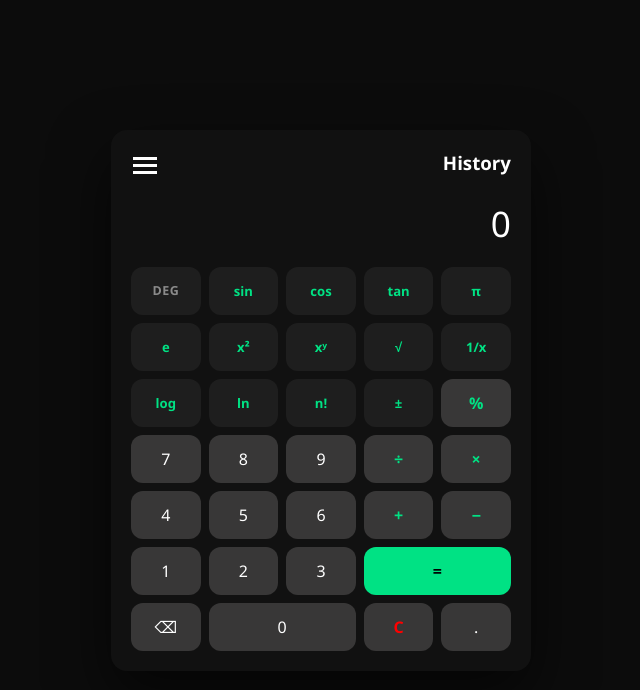
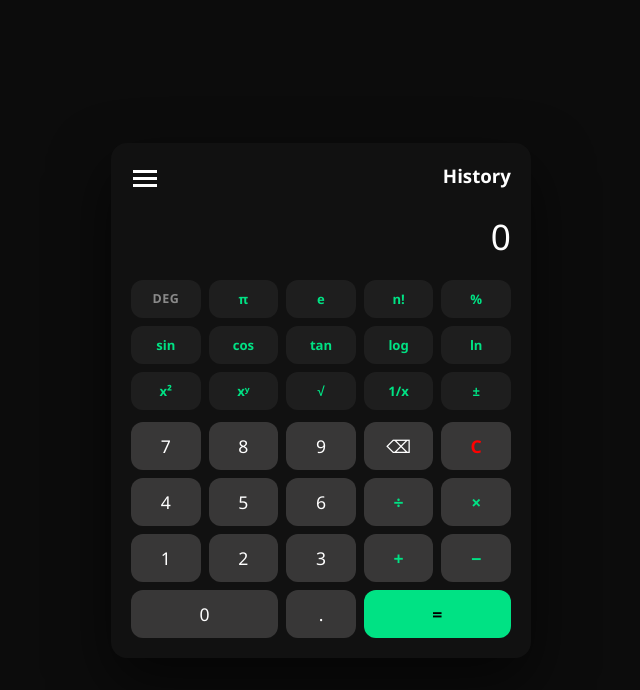
Before and after one commit to Kortzyy/CalculatorWeb-2024, a plain HTML site: page pages/scientific.html in a window 1280 px wide. Shown: the whole page, without its empty margins (319-959 px from the left). Drawn offline with Linux system fonts and the light colour scheme.

Commit message:
Update Scientific Calcu UI

```diff
--- a/assets/css/calculator.css
+++ b/assets/css/calculator.css
@@ -161,3 +161,29 @@ button:active {
 .hex-btn { background: #1e1e1e; font-weight: bold; }
 .bitwise:hover, .hex-btn:hover { background: #2a2a2a; }
 .programmer button:disabled { opacity: 0.25; cursor: not-allowed; }
+
+/* =============================================
+   Scientific mode — LAYOUT  (page: <body class="scientific">)
+   ============================================= */
+
+.scientific .calculator { width: 420px; }
+
+/* Keypad: function block on top, number block below */
+.scientific .buttons { grid-template-columns: 1fr; gap: 12px; }
+.sci-block, .num-block { display: grid; grid-template-columns: repeat(5, minmax(0, 1fr)); gap: 8px; }
+
+.sci-block button { height: 38px; padding: 0; font-size: 0.82rem; }
+.num-block button { height: 48px; padding: 0; font-size: 1.1rem; }
+
+/* Number block: [7 8 9 ⌫ C] [4 5 6 ÷ ×] [1 2 3 + −] [0 0 . = =] */
+.num-block [data-num="0"] { grid-column: span 2; }
+.num-block .equal         { grid-column: span 2; }
+
+/* =============================================
+   Scientific mode — VISUAL (unchanged from previous version)
+   ============================================= */
+
+.sci        { background: #1e1e1e; color: var(--accent); font-weight: bold; }
+.sci:hover  { background: #2a2a2a; }
+#degRadBtn       { background: #1e1e1e; color: var(--muted); font-size: 0.78rem; font-weight: bold; letter-spacing: 0.04em; }
+#degRadBtn:hover { background: #2a2a2a; color: var(--text); }
--- a/pages/scientific.html
+++ b/pages/scientific.html
@@ -9,49 +9,9 @@
     <link rel="stylesheet" href="../assets/css/layout.css">
     <link rel="stylesheet" href="../assets/css/calculator.css">
 
-    <style>
-        .calculator {
-            width: 420px;
-        }
-
-        .buttons {
-            display: grid;
-            grid-template-columns: repeat(5, 1fr);
-            gap: 8px;
-        }
-
-        button {
-            height: 48px;
-            font-size: 1rem;
-        }
-
-        .sci {
-            background: #1e1e1e;
-            color: var(--accent);
-            font-size: 0.82rem;
-            font-weight: bold;
-        }
-
-        .sci:hover {
-            background: #2a2a2a;
-        }
-
-        #degRadBtn {
-            background: #1e1e1e;
-            color: var(--muted);
-            font-size: 0.78rem;
-            font-weight: bold;
-            letter-spacing: 0.04em;
-        }
-
-        #degRadBtn:hover {
-            background: #2a2a2a;
-            color: var(--text);
-        }
-    </style>
 </head>
 
-<body>
+<body class="scientific">
 
 <div class="wrapper">
 
@@ -83,54 +43,53 @@
             <div class="result" id="result">0</div>
         </div>
 
-        <div class="buttons">
+        <div class="buttons sci-pad">
 
-            <!-- Row 1: Scientific functions (top, full width) -->
+            <!-- Functions: modes/constants · trig/log · powers/roots -->
+            <div class="sci-block">
                 <button id="degRadBtn" class="sci">DEG</button>
+                <button class="sci" data-fn="pi">π</button>
+                <button class="sci" data-fn="e">e</button>
+                <button class="sci" data-fn="fact">n!</button>
+                <button class="sci" data-op="%">%</button>
+
                 <button class="sci" data-fn="sin">sin</button>
                 <button class="sci" data-fn="cos">cos</button>
                 <button class="sci" data-fn="tan">tan</button>
-            <button class="sci" data-fn="pi">π</button>
+                <button class="sci" data-fn="log">log</button>
+                <button class="sci" data-fn="ln">ln</button>
 
-            <!-- Row 2: Scientific functions -->
-            <button class="sci" data-fn="e">e</button>
                 <button class="sci" data-fn="sq">x²</button>
                 <button class="sci" onclick="addPowerOp()">xʸ</button>
                 <button class="sci" data-fn="sqrt">√</button>
                 <button class="sci" data-fn="inv">1/x</button>
+                <button class="sci" data-fn="sign">±</button>
+            </div>
 
-            <!-- Row 3: Scientific functions -->
-            <button class="sci" data-fn="log">log</button>
-            <button class="sci" data-fn="ln">ln</button>
-            <button class="sci" data-fn="fact">n!</button>
-            <button class="sci" data-fn="sign">±</button>
-            <button class="operator" data-op="%">%</button>
-
-            <!-- Row 4: 7 8 9 + operators (right) -->
+            <!-- Numbers (left 3 columns) · controls + operators (right 2 columns) -->
+            <div class="num-block">
                 <button data-num="7">7</button>
                 <button data-num="8">8</button>
                 <button data-num="9">9</button>
+                <button data-action="delete">⌫</button>
+                <button class="clear" data-action="clear">C</button>
+
+                <button data-num="4">4</button>
+                <button data-num="5">5</button>
+                <button data-num="6">6</button>
                 <button class="operator" data-op="/">÷</button>
                 <button class="operator" data-op="*">×</button>
 
-            <!-- Row 5: 4 5 6 + operators (right) -->
-            <button data-num="4">4</button>
-            <button data-num="5">5</button>
-            <button data-num="6">6</button>
+                <button data-num="1">1</button>
+                <button data-num="2">2</button>
+                <button data-num="3">3</button>
                 <button class="operator" data-op="+">+</button>
                 <button class="operator" data-op="-">−</button>
 
-            <!-- Row 6: 1 2 3 + = (right) -->
-            <button data-num="1">1</button>
-            <button data-num="2">2</button>
-            <button data-num="3">3</button>
-            <button class="equal" data-action="equal" style="grid-column: span 2;">=</button>
-
-            <!-- Row 7: C ⌫ 0 . -->
-            <button data-action="delete">⌫</button>
-            <button data-num="0" style="grid-column: span 2;">0</button>
-            <button class="clear" data-action="clear">C</button>
+                <button data-num="0">0</button>
                 <button data-num=".">.</button>
+                <button class="equal" data-action="equal">=</button>
+            </div>
 
         </div>
     </main>
```
Lines whose indentation alone changed are shown as unchanged.
